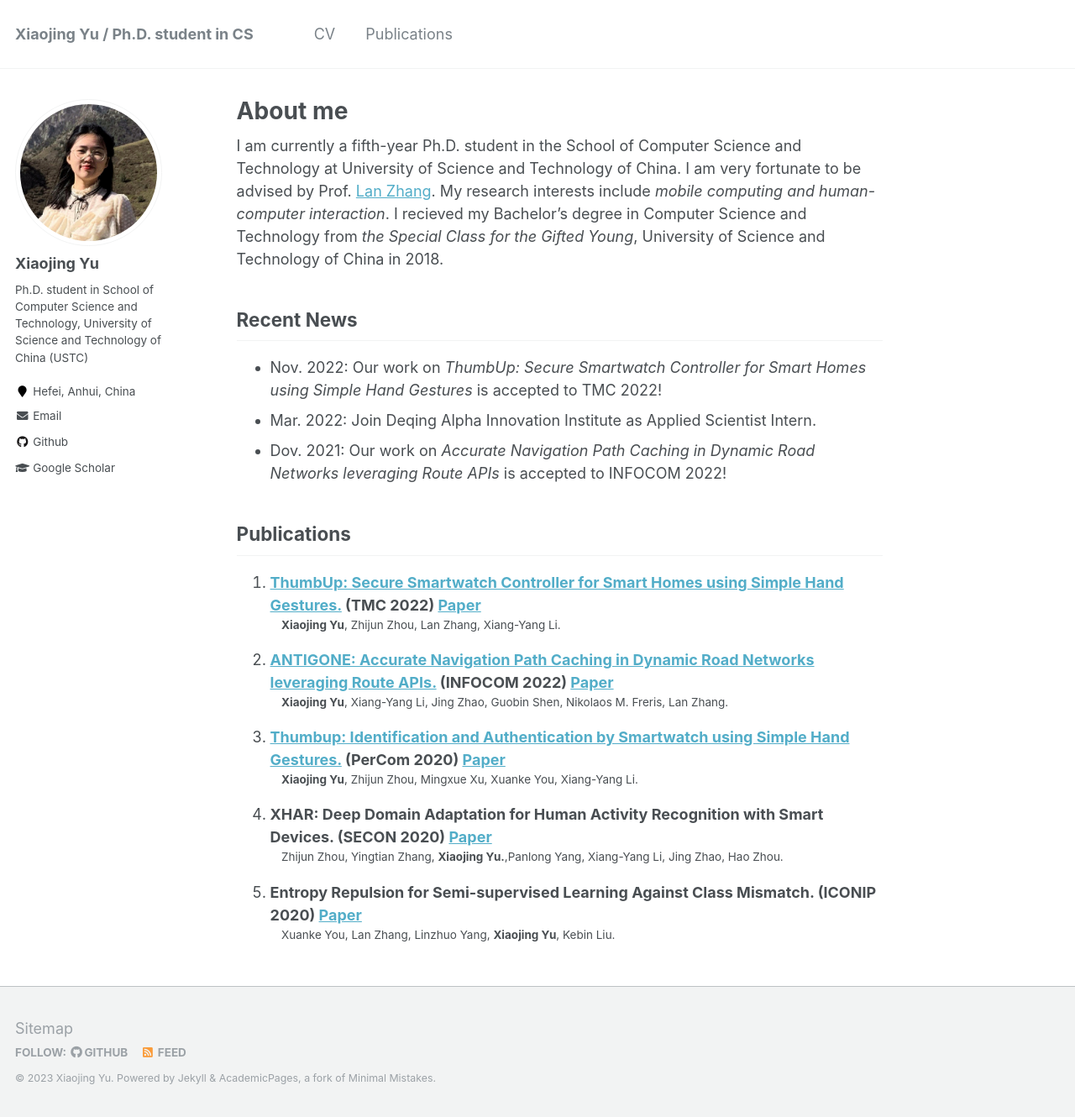
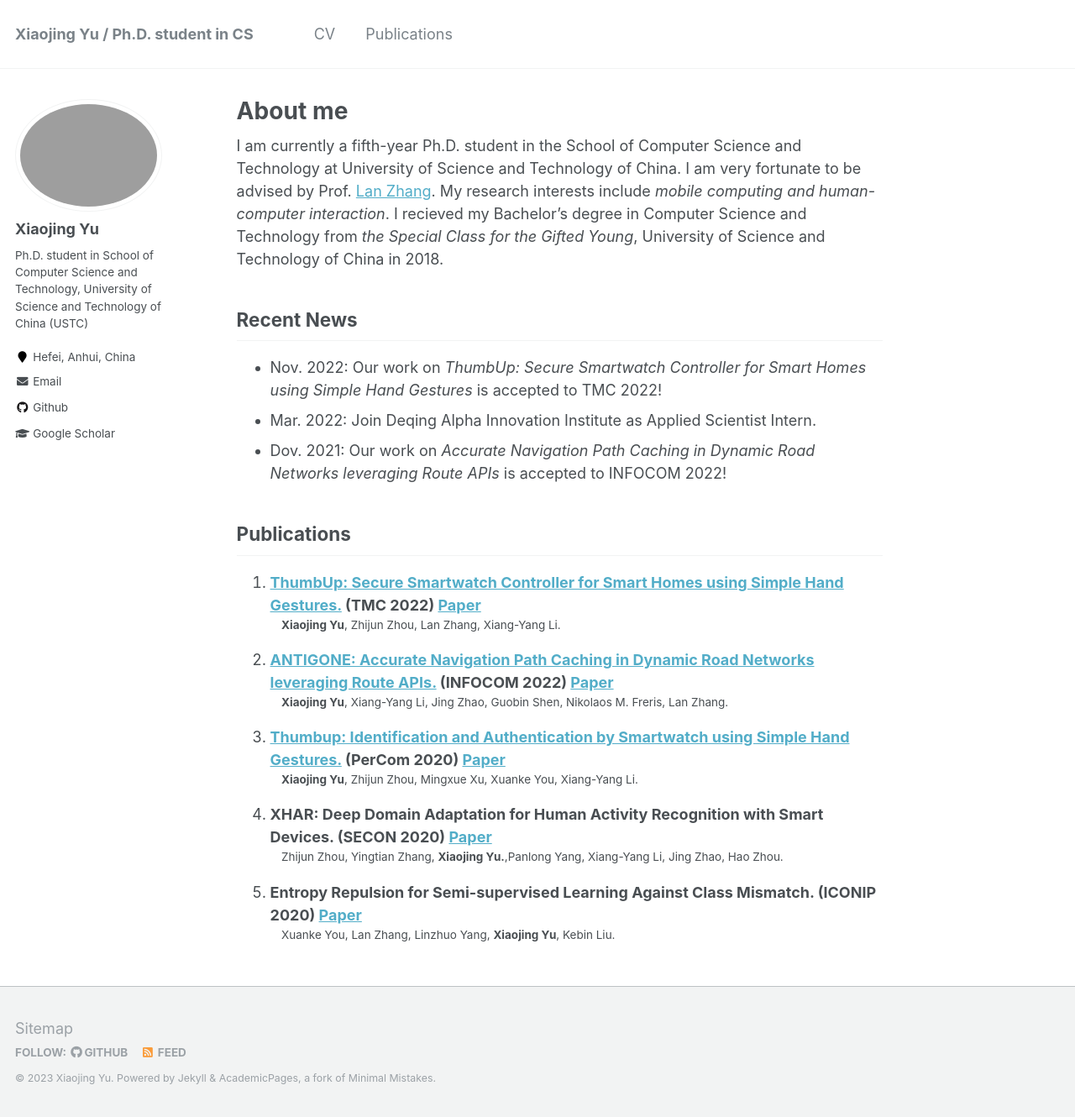
Before and after one commit to blairjing/blairjing.github.io, a Jekyll site: the page built from _pages/about.md, in a window 1280 px wide and 1330 px high. Shown: the whole window at 84% size. Built offline with Jekyll 4.4.1, drawn with Linux system fonts in a browser that asks for light colours.

Commit message:
Update _config.yml

```diff
--- a/_config.yml
+++ b/_config.yml
@@ -81,7 +81,7 @@ analytics:
 # Site Author
 author:
   name             : "Xiaojing Yu"
-  avatar           : "website.jpg"
+  avatar           : "website-v2.png"
   bio              : "Ph.D. student in School of Computer Science and Technology, University of Science and Technology of China (USTC)"
   location         : "Hefei, Anhui, China"
   employer         :
```
